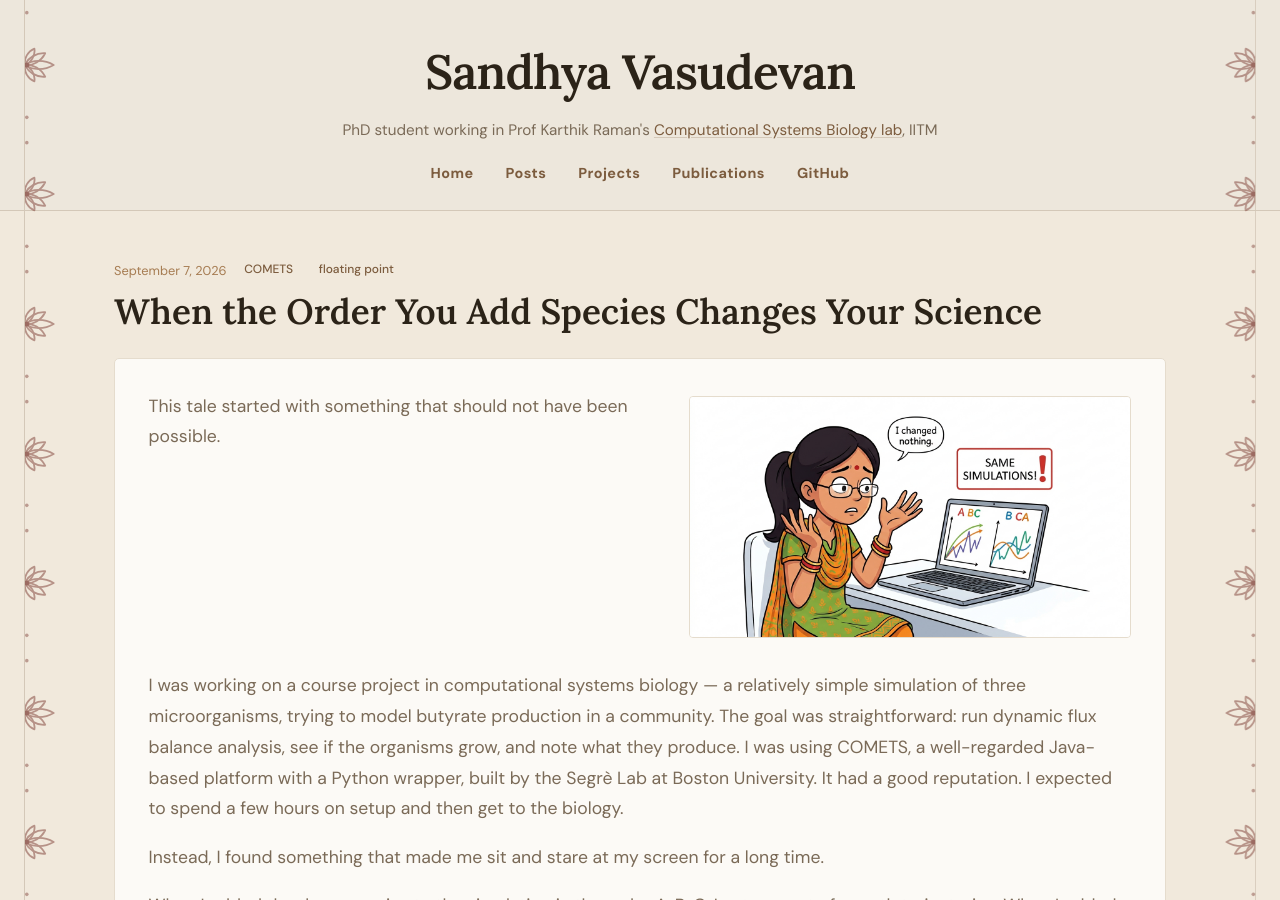
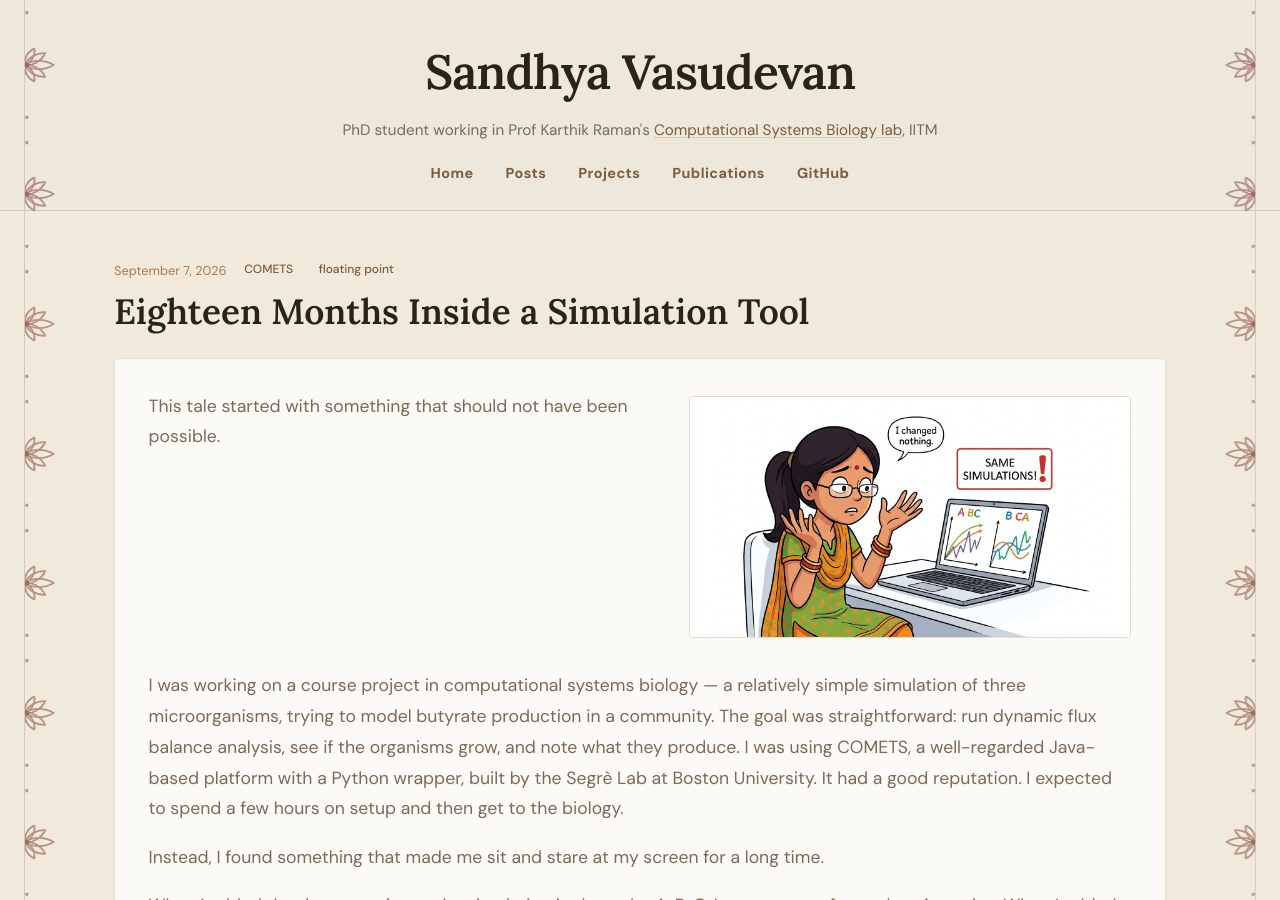
Before and after one commit to SandhyaVasu/SandhyaVasu.github.io, a Jekyll site: the page built from _posts/2026-09-03-comets_bugs.md, in a window 1280 px wide and 900 px high. Built offline with Jekyll 4.4.1, drawn with Linux system fonts in a browser that asks for light colours.

Commit message:
Update 2026-09-03-comets_bugs.md

```diff
--- a/_posts/2026-09-03-comets_bugs.md
+++ b/_posts/2026-09-03-comets_bugs.md
@@ -1,5 +1,5 @@
 ---
-title: When the Order You Add Species Changes Your Science
+title: Eighteen Months Inside a Simulation Tool
 date: 2026-09-07
 category: from-the-lab
 tags: [COMETS, floating point]
```
